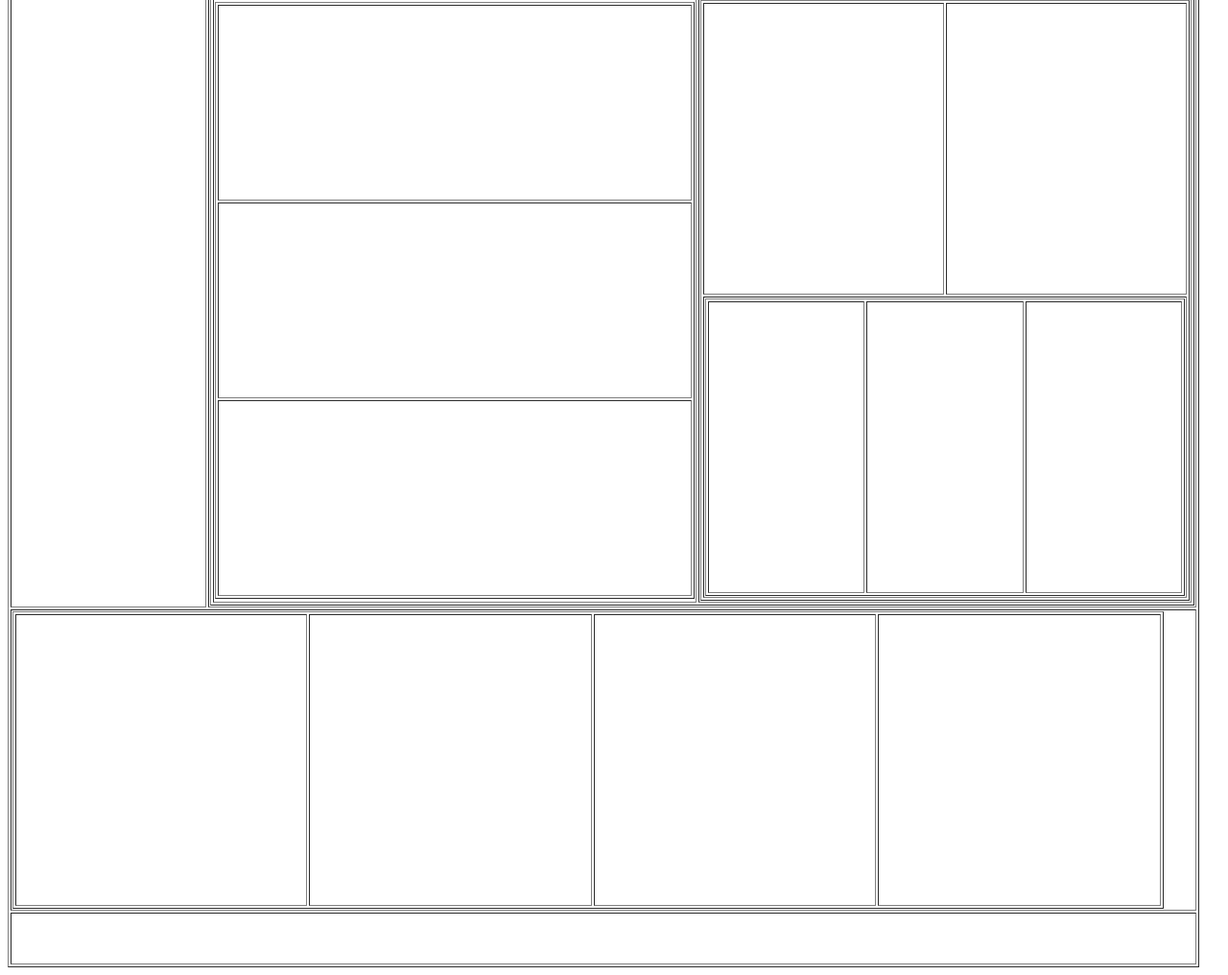
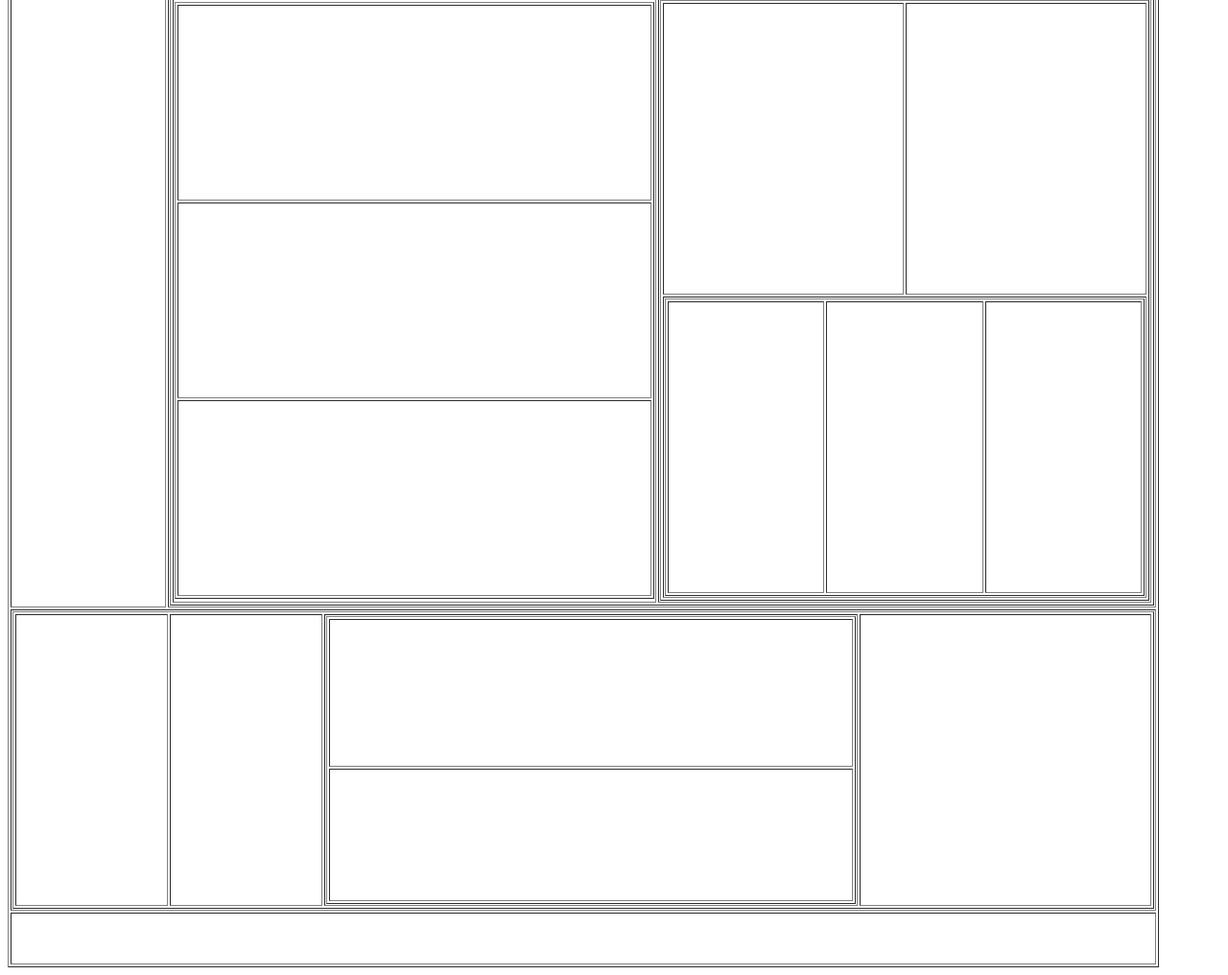
Before and after one commit to mhridoy01/bitm_batch_18_homework, a plain HTML site: page bitm_hw_2/index.html in a window 1280 px wide. Shown: the part 280-1296 px from the top of the page at 96% size. Drawn offline with Linux system fonts and the light colour scheme.

Commit message:
Update index.html

```diff
--- a/bitm_hw_2/index.html
+++ b/bitm_hw_2/index.html
@@ -65,12 +65,21 @@
         </tr>
         <tr>
             <td height="300" colspan="2">
-                <table border="1" width="1200">
+                <table border="1" width="100%">
                     <tr>
+                    <td height="300"></td>
+                    <td height="300"></td>
+                    <td height="300">
+                       <table border="1"  height="100%" width="100%">
+                            <tr>
+                                <td height="150"></td>
+                            </tr>
+                            <tr>
+                                <td></td>
+                            </tr>
+                        </table>
+                    </td>
                     <td height="300" width="300"></td>
-                    <td></td>
-                    <td></td>
-                    <td></td>
                     </tr>
                 </table>
             </td>
```
